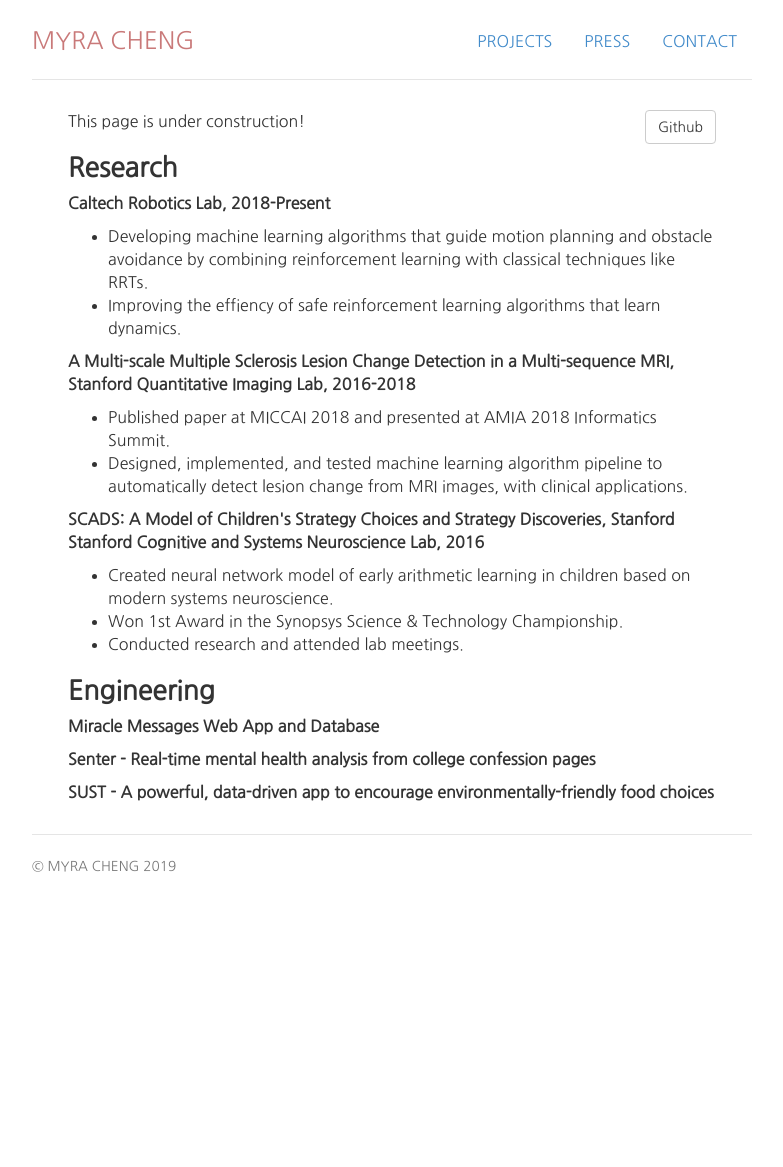
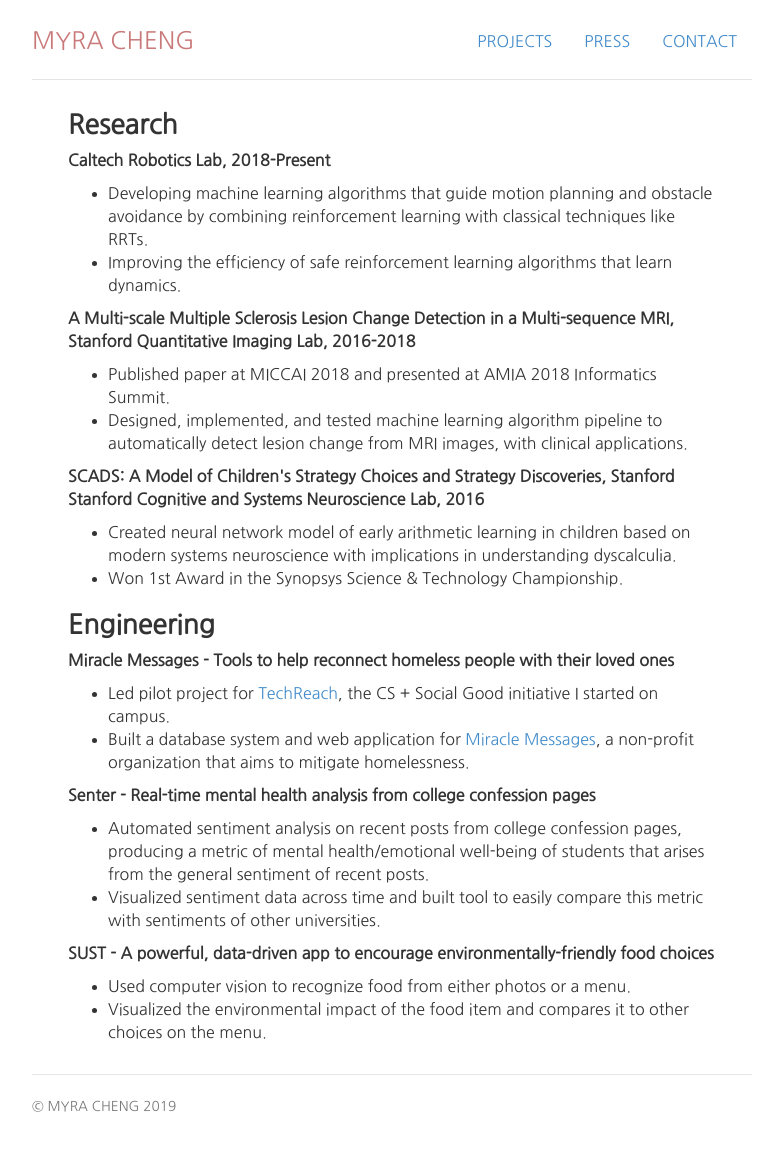
Before and after one commit to myracheng/oldwebsite, a Jekyll site: the page built from proj/index.html, in a window 1280 px wide. Shown: the whole page, without its empty margins (248-1031 px from the left). Built offline with Jekyll 4.4.1, drawn with Linux system fonts in a browser that asks for light colours; before the commit the page ends 927 px from its top, so only the background shows below that.

Commit message:
fix links

```diff
--- a/_includes/header.html
+++ b/_includes/header.html
@@ -1,7 +1,7 @@
 <div class="header">
 	<ul class="nav nav-pills pull-right">
 		<!-- <li class="{{ page.cv }}"><a href="/reads" title="CV">Reads</a></li> -->
-		<li class="{{ page.projects }}"><a href="/cv" title="Projects">Projects</a></li>
+		<li class="{{ page.projects }}"><a href="/proj" title="Projects">Projects</a></li>
 		<li class="{{ page.notes }}"><a href="/press" title="Press">Press</a></li>
 		<li class="{{ page.contact }}"><a href="/contact" title="Contact">Contact</a></li>
 	</ul>
--- a/press/index.html
+++ b/press/index.html
@@ -41,7 +41,8 @@
                 <li><span>6 Jun 2017 &raquo;</span> <a href="http://bit.ly/facedeblurring">Deep Face Deblurring</a></li>
         <li><span>4 Apr 2017 &raquo;</span> <a href="http://bit.ly/deepear">DeepEar: Robust Smartphone Audio Sensing in Unconstrained Acoustic Environments using Deep Learning [English]</a></li>
         </ul>
-    <p>Blog Posts</p>
+        <br><br>
+    <p><strong>Blog Posts</strong></p>
     <ul class="listnotes list-unstyled">
         <li><span>27 Mar 2018 &raquo;</span> <a href="https://medium.com/csforall-stories/from-the-baby-sitters-club-to-artificial-intelligence-how-imperfection-can-empower-e5e5a497e7d1">From The Baby-sitters Club to Artificial Intelligence: How Imperfection Can Empower
         </a> for Women's History Month.</li>
--- a/cv/index.html
+++ b/proj/index.html
@@ -9,15 +9,12 @@
 description: Current CV for Myra Cheng
 ---
 <div class="cv">
-	<a href="/files/McGlone-CV-2015.pdf" class="btn btn-default pull-right" title="Download CV as PDF">Github</a>
-
-				<p>This page is under construction!</p>
 				<h2>Research</h2>
 				<p><strong>Caltech Robotics Lab, 2018-Present</strong></p>
 				<ul>
 					<li>Developing machine learning algorithms that guide motion planning and obstacle avoidance by combining reinforcement learning with classical techniques like RRTs.
 						</li>
-						<li>Improving the effiency of safe reinforcement learning algorithms that learn dynamics.</li>
+						<li>Improving the efficiency of safe reinforcement learning algorithms that learn dynamics.</li>
 				</ul>
 
 				<p><strong>A Multi-scale Multiple Sclerosis Lesion Change Detection in a Multi-sequence MRI, Stanford Quantitative Imaging Lab, 2016-2018</strong></p>
@@ -28,15 +25,30 @@
 
 				<p><strong>SCADS: A Model of Children's Strategy Choices and Strategy Discoveries, Stanford Stanford Cognitive and Systems Neuroscience Lab, 2016</strong></p>
 				<ul>
-					<li>Created neural network model of early arithmetic learning in children based on modern systems neuroscience.</li>
+					<li>Created neural network model of early arithmetic learning in children based on modern systems neuroscience with implications in understanding dyscalculia.</li>
 					<li>Won 1st Award in the Synopsys Science & Technology Championship.</li>
-					<li>Conducted research and attended lab meetings. </li>
 				</ul>
 
 				<h2>Engineering</h2>
-				<p><strong>Miracle Messages Web App and Database</strong></p>
+				<p><strong>Miracle Messages - Tools to help reconnect homeless people with their loved ones</strong></p>
+				<ul>
+						<li>Led pilot project for <a href="http://techreach.clubs.caltech.edu">TechReach</a>, the CS + Social Good initiative I started on campus.
+							</li>
+							<li>Built a database system and web application for <a href="https://miraclemessages.org/">Miracle Messages</a>, a non-profit organization that aims to mitigate homelessness.</li>
+					</ul>
 				<p><strong>Senter - Real-time mental health analysis from college confession pages</strong></p>
+				<ul>
+						<li>Automated sentiment analysis on recent posts from college confession pages, producing a metric of mental health/emotional well-being of students that arises from the general sentiment of recent posts.
+							</li>
+							<li>Visualized sentiment data across time and built tool to easily compare this metric with sentiments of other universities.
+								</li>
+					</ul>
 				<p><strong>SUST - A powerful, data-driven app to encourage environmentally-friendly food choices</strong></p>
+				<ul>
+						<li>Used computer vision to recognize food from either photos or a menu.
+							</li>
+							<li>Visualized the environmental impact of the food item and compares it to other choices on the menu.</li>
+					</ul>
 
 
 					<!-- <dt>Miracle Messages Web App and Database</dt> -->
```
